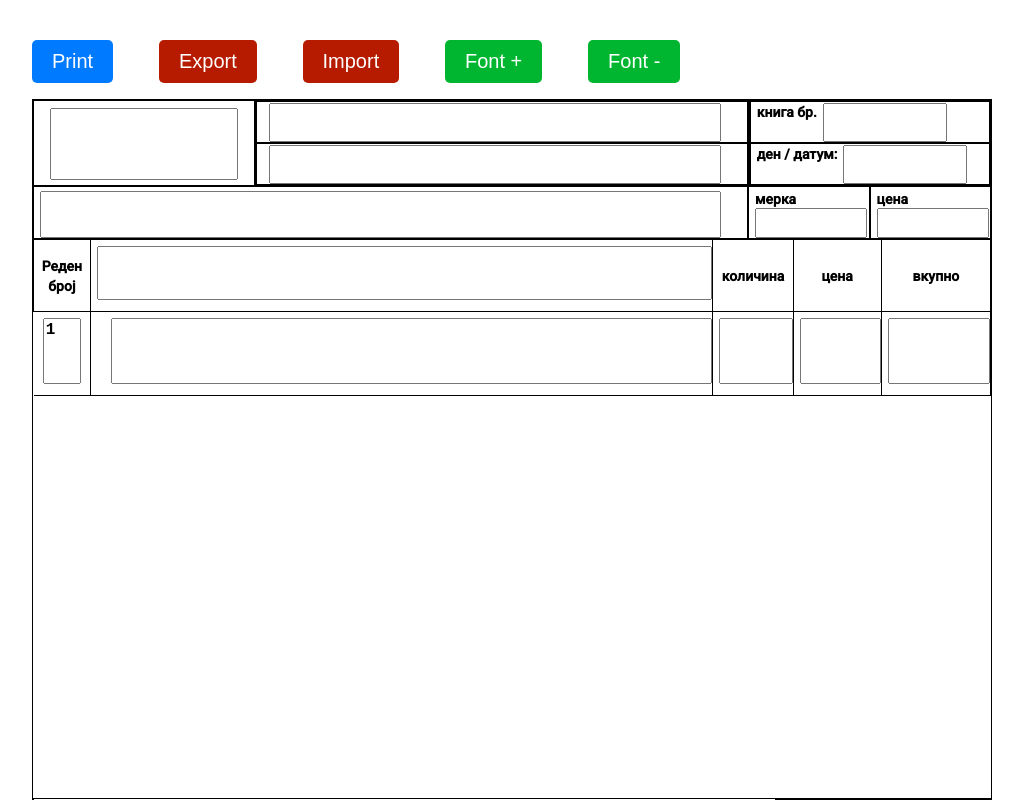
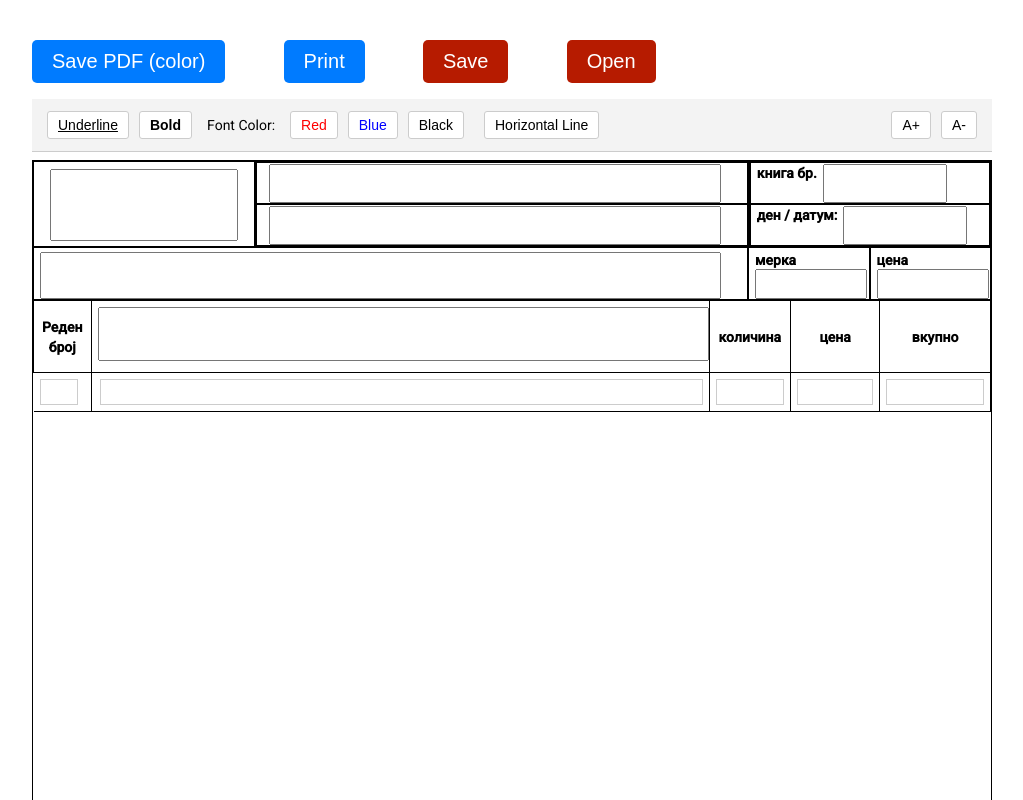
Before and after one commit to florent-fejzula/gradezna-kniga-driton, an Angular app: page / in a window 1280 px wide. Shown: the top 800 px of the page, without its empty margins (128-1151 px from the left). Built offline with nearby package versions, Linux system fonts and the light colour scheme.

Commit message:
horizontal line, colors

```diff
--- a/package.json
+++ b/package.json
@@ -9,7 +9,8 @@
     "watch": "ng build --watch --configuration development",
     "test": "ng test",
     "electron": "electron .",
-    "electron-build": "ng build && electron ."
+    "electron-build": "ng build && electron .",
+    "package": "electron-packager . gradezhna-kniga --icon=src/assets/electron-icon-red.ico --overwrite"
   },
   "private": true,
   "dependencies": {
--- a/preload.js
+++ b/preload.js
@@ -2,4 +2,6 @@ const { contextBridge, ipcRenderer } = require('electron');
 
 contextBridge.exposeInMainWorld('electron', {
   showOpenDialog: () => ipcRenderer.invoke('show-open-dialog'),
+  saveAsPDF: (options) => ipcRenderer.invoke('save-as-pdf', options),
+  printPage: () => ipcRenderer.invoke('print-page')
 });
--- a/src/app/app.component.html
+++ b/src/app/app.component.html
@@ -1,19 +1,68 @@
 <div class="buttons">
-  <button class="button print" (click)="printThisPage()">Print</button>
-  <button class="button export" (click)="exportToJson()">Export</button>
+  <button class="button print" (click)="saveAsPDF()">Save PDF (color)</button>
+  <button class="button print" (click)="printPage()">Print</button>
+  <button class="button export" (click)="exportToJson()">Save</button>
   <input
     type="file"
     (change)="importJson($event)"
     style="display: none"
     #fileInput
   />
-  <button class="button export" (click)="fileInput.click()">Import</button>
-  <button class="button edit" (click)="increaseFontSize()">Font +</button>
-  <button class="button edit" (click)="decreaseFontSize()">Font -</button>
+  <button class="button export" (click)="fileInput.click()">Open</button>
   <button class="invisible"></button>
   <button class="invisible"></button>
 </div>
 <h1 class="fileName">{{ fileName }}</h1>
+<div class="editPanel">
+  <!-- Text Formatting Buttons -->
+  <button (click)="underlineText()" class="toolbar-button">
+    <u>Underline</u>
+  </button>
+  <button (click)="boldText()" class="toolbar-button">
+    <b>Bold</b>
+  </button>
+
+  <!-- Background Color Buttons -->
+  <!-- <div class="color-section">
+    <span>Background Color:</span>
+    <button (click)="changeBackgroundColor('red')" class="toolbar-button red">
+      Red
+    </button>
+    <button (click)="changeBackgroundColor('blue')" class="toolbar-button blue">
+      Blue
+    </button>
+    <button (click)="changeBackgroundColor('green')" class="toolbar-button green">
+      Green
+    </button>
+    <button (click)="changeBackgroundColor('yellow')" class="toolbar-button yellow">
+      Yellow
+    </button>
+    <button (click)="changeBackgroundColor('white')" class="toolbar-button">
+      White
+    </button>
+  </div> -->
+
+  <!-- Font Color Buttons -->
+  <div class="color-section font">
+    <span class="font-label">Font Color:</span>
+    <button (click)="changeFontColor('red')" class="toolbar-button red">
+      Red
+    </button>
+    <button (click)="changeFontColor('blue')" class="toolbar-button blue">
+      Blue
+    </button>
+    <button (click)="changeFontColor('black')" class="toolbar-button">
+      Black
+    </button>
+  </div>
+  <button class="toolbar-button" (click)="insertHorizontalLine()">Horizontal Line</button>
+
+  <div class="flex-spacer"></div>
+
+  <!-- Font Size Buttons -->
+  <button (click)="increaseFontSize()" class="toolbar-button">A+</button>
+  <button (click)="decreaseFontSize()" class="toolbar-button">A-</button>
+</div>
 
 <div class="wrapper">
   <div class="top_part">
@@ -33,7 +82,6 @@
         <div class="izveduvac">
           <input matInput [(ngModel)]="izveduvacInputValue" />
           <!-- <h2 class="izveduvacTitle">ТИЛ КЕРАМИК 2014 ДООЕЛ</h2> -->
-          <!-- <h2 class="izveduvacTitle">ПРОФИНГ АРТ ДООЕЛ</h2> -->
         </div>
       </div>
       <div class="column datum">
@@ -49,8 +97,6 @@
     </div>
     <div class="row">
       <div class="pozicija">
-        <!-- <button (click)="increasePozicijaFontSize()">+</button>
-        <button (click)="decreasePozicijaFontSize()">-</button> -->
         <textarea
           cdkTextareaAutosize
           [(ngModel)]="pozicijaInputValue"
@@ -66,7 +112,6 @@
         <input matInput [(ngModel)]="cenaInputValue" />
       </div>
     </div>
-    <!-- <button class="new-row-button" (click)="addNewRow()">New Row</button> -->
     <table class="mainTable">
       <thead>
         <tr class="headerRow">
@@ -79,7 +124,6 @@
             ></textarea>
           </th>
           <th class="tKolicina">количина</th>
-          <!-- <th class="tMerka">мерка</th> -->
           <th class="tCena">цена</th>
           <th class="tVkupno">вкупно</th>
         </tr>
@@ -87,66 +131,46 @@
       <tbody>
         <tr *ngFor="let row of tableData; let i = index">
           <td>
-            <textarea
-              #textareaElement
-              cdkTextareaAutosize
+            <div
+              contenteditable="true"
               [(ngModel)]="row.redenBrojArea"
-              class="redenBrojArea"
+              class="editableDiv redenBrojArea"
               [style.font-size.px]="fontSize"
-              (keydown)="handleKeydown($event, i, 'redenBrojArea')"
-            ></textarea>
+              id="editableDiv"
+            ></div>
           </td>
           <td>
-            <textarea
-              #textareaElement
-              cdkTextareaAutosize
+            <div
+              contenteditable="true"
               [(ngModel)]="row.textAreaInput"
-              class="textArea"
+              class="editableDiv textArea"
               [style.font-size.px]="fontSize"
-              (keydown)="handleKeydown($event, i, 'textAreaInput')"
-            ></textarea>
+            ></div>
           </td>
           <td>
-            <textarea
-              #textareaElement
-              cdkTextareaAutosize
+            <div
+              contenteditable="true"
               [(ngModel)]="row.kolicinaArea"
-              class="kolicinaArea"
+              class="editableDiv kolicinaArea"
               [style.font-size.px]="fontSize"
-              (keydown)="handleKeydown($event, i, 'kolicinaArea')"
-            ></textarea>
-          </td>
-          <!-- <td>
-            <textarea
-              cdkTextareaAutosize
-              [(ngModel)]="row.merkaArea"
-              class="merkaArea"
-              [style.font-size.px]="fontSize"
-            ></textarea>
-          </td> -->
-          <td>
-            <textarea
-              #textareaElement
-              cdkTextareaAutosize
-              [(ngModel)]="row.cenaArea"
-              class="cenaArea"
-              [style.font-size.px]="fontSize"
-              (keydown)="handleKeydown($event, i, 'cenaArea')"
-            ></textarea>
+            ></div>
           </td>
           <td>
-            <textarea
-              #textareaElement
-              cdkTextareaAutosize
+            <div
+              contenteditable="true"
+              [(ngModel)]="row.cenaArea"
+              class="editableDiv cenaArea"
+              [style.font-size.px]="fontSize"
+            ></div>
+          </td>
+          <td>
+            <div
+              contenteditable="true"
               [(ngModel)]="row.vkupnoArea"
-              class="vkupnoArea"
+              class="editableDiv vkupnoArea"
               [style.font-size.px]="fontSize"
-              (keydown)="handleKeydown($event, i, 'vkupnoArea')"
-            ></textarea>
+            ></div>
           </td>
-          <!-- <button (click)="removeRow(i)" mat-icon-button class="delete-button">
-            <mat-icon>delete</mat-icon>
-          </button> -->
         </tr>
       </tbody>
     </table>
--- a/src/app/app.component.scss
+++ b/src/app/app.component.scss
@@ -60,8 +60,111 @@
   margin-bottom: 8px;
 }
 
+.editPanel {
+  width: 940px;
+  margin: auto;
+  display: flex;
+  align-items: center;
+  padding: 10px;
+  background-color: #f3f3f3;
+  border-bottom: 1px solid #ccc;
+  margin-bottom: 8px;
+  flex-wrap: wrap;
+}
+
+.toolbar-button {
+  background-color: white;
+  border: 1px solid #ccc;
+  border-radius: 3px;
+  padding: 5px 10px;
+  margin: 0 5px;
+  cursor: pointer;
+  font-size: 14px;
+  font-family: Arial, sans-serif;
+  transition: background-color 0.3s, border-color 0.3s;
+}
+
+.toolbar-button u {
+  text-decoration: underline;
+}
+
+.toolbar-button b {
+  font-weight: bold;
+}
+
+.toolbar-button:hover {
+  background-color: #e7e7e7;
+  border-color: #999;
+}
+
+.toolbar-button.red {
+  color: red;
+}
+
+.toolbar-button.blue {
+  color: blue;
+}
+
+.toolbar-button.black {
+  color: black;
+}
+
+.toolbar-button:active {
+  background-color: #d7d7d7;
+}
+
+.toolbar-button:focus {
+  outline: none;
+}
+
+.flex-spacer {
+  flex: 1;
+}
+
+.color-section {
+  display: flex;
+  align-items: center;
+  margin: 2px 10px;
+}
+
+.color-section span {
+  margin-right: 10px;
+}
+
+.custom-underline {
+  text-decoration: none; /* Remove the default underline */
+  border-bottom: 2px solid currentColor; /* Add custom underline */
+  padding-bottom: 18px; /* Adjust this value to move the underline down */
+}
+
+.editableDiv {
+  border: 1px solid #ccc; /* Always show border */
+  padding: 2px;
+  min-height: 20px; /* Ensure there's some minimum height */
+  transition: border-color 0.3s;
+  outline: none; /* Remove the default outline on focus */
+  font-family: monospace !important;
+}
+
+.editableDiv:focus {
+  border-color: #999; /* Optional: Change border color on focus */
+}
+
+hr {
+  margin-block-start: 1px !important; /* Reducing the top margin */
+  margin-block-end: 1px !important; /* Reducing the bottom margin */
+  // margin-block: 1px !important;
+  // border-bottom-width: 2px !important;
+  // border-left-width: 2px !important;
+  // font-size: 50px !important;
+  // -webkit-border-horizontal-spacing: 27px !important;
+  // height: 2px !important;
+  // color: black !important;
+  border-color: black !important;
+}
+
 .new-row-button {
-  background-color: #4caf50; /* Green */
+  background-color: #4caf50;
   border: none;
   color: white;
   width: 160px;
@@ -76,7 +179,7 @@
 }
 
 .new-row-button:hover {
-  background-color: #45a049; /* Darker Green */
+  background-color: #45a049;
 }
 
 .wrapper {
@@ -305,7 +408,7 @@ table {
   td:nth-child(2) {
     width: 560px;
     text-align: left;
-    padding-left: 20px;
+    padding-left: 8px;
   }
 
   .redenBrojArea {
@@ -410,6 +513,7 @@ textarea[disabled] {
 @media print {
   .buttons,
   .fileName,
+  .editPanel,
   .pageEnd,
   .add-button,
   .new-row-button,
@@ -431,8 +535,10 @@ textarea[disabled] {
   textArea,
   .div2 input,
   .div3 input,
+  .preVkupnoInputValue,
   .div4 input,
-  .gradbaBrojInput {
+  .gradbaBrojInput,
+  .editableDiv {
     border: none;
   }
 
--- a/src/app/app.component.ts
+++ b/src/app/app.component.ts
@@ -1,4 +1,11 @@
-import { AfterViewInit, Component, ElementRef, QueryList, ViewChild, ViewChildren } from '@angular/core';
+import {
+  ChangeDetectorRef,
+  Component,
+  ElementRef,
+  QueryList,
+  ViewChild,
+  ViewChildren,
+} from '@angular/core';
 import { ExportService } from './export.service';
 import { FileSaveDialogComponent } from './file-save-dialog/file-save-dialog.component';
 import { MatDialog } from '@angular/material/dialog';
@@ -17,7 +24,8 @@ interface TableRow {
   templateUrl: './app.component.html',
   styleUrls: ['./app.component.scss'],
 })
-export class AppComponent implements AfterViewInit {
+export class AppComponent {
+  @ViewChildren('editableDiv') editableDivs!: QueryList<ElementRef>;
   @ViewChildren('textareaElement') textareaElements!: QueryList<ElementRef>;
   @ViewChild('fileInput') fileInput: ElementRef | undefined;
   fileName: string = '';
@@ -39,10 +47,12 @@ export class AppComponent implements AfterViewInit {
 
   fontSize: number = 16;
   fontSizePozicija: number = 20;
+  div4InputValue: string = '';
+  isDiv4InputDisabled: boolean = true;
 
   tableData: TableRow[] = [
     {
-      redenBrojArea: '1',
+      redenBrojArea: '',
       textAreaInput: '',
       kolicinaArea: '',
       merkaArea: '',
@@ -51,14 +61,11 @@ export class AppComponent implements AfterViewInit {
     },
   ];
 
-  div4InputValue: string = '';
-  isDiv4InputDisabled: boolean = true;
-
-  constructor(private exportService: ExportService, public dialog: MatDialog) {}
-
-  ngAfterViewInit() {
-    this.syncTextareaHeight();
-  }
+  constructor(
+    private exportService: ExportService,
+    public dialog: MatDialog,
+    private cdr: ChangeDetectorRef
+  ) {}
 
   increaseFontSize() {
     this.fontSize += 1;
@@ -74,6 +81,61 @@ export class AppComponent implements AfterViewInit {
 
   decreasePozicijaFontSize() {
     this.fontSizePozicija = Math.max(10, this.fontSizePozicija - 1);
+  }
+
+  underlineText(): void {
+    document.execCommand('underline');
+    this.applyCustomUnderline();
+  }
+
+  applyCustomUnderline(): void {
+    const selection = window.getSelection();
+    if (selection && selection.rangeCount > 0) {
+      const range = selection.getRangeAt(0);
+      const elements = range.commonAncestorContainer.parentElement?.querySelectorAll('u');
+      elements?.forEach((element: HTMLElement) => {
+        element.style.textDecoration = 'none'; // Remove default underline
+        element.style.borderBottom = '2px solid currentColor'; // Add custom underline
+        element.style.paddingBottom = '20px'; // Adjust padding to move underline down
+      });
+    }
+  }
+
+  insertHorizontalLine() {
+    const selection = window.getSelection();
+    if (selection && selection.rangeCount > 0) {
+      const range = selection.getRangeAt(0);
+      const commonAncestor = range.commonAncestorContainer;
+
+      let editableDiv: Element | null = null;
+      if (commonAncestor.nodeType === Node.ELEMENT_NODE) {
+        editableDiv = (commonAncestor as Element).closest('.editableDiv');
+      } else if (commonAncestor.parentElement) {
+        editableDiv = commonAncestor.parentElement.closest('.editableDiv');
+      }
+
+      if (editableDiv) {
+        const hr = document.createElement('hr');
+        hr.style.marginBlockStart = '1px';
+        hr.style.marginBlockEnd = '1px';
+        hr.style.borderColor = 'black';
+        range.deleteContents();
+        range.insertNode(hr);
+      }
+    }
+  }
+
+  // underlineText(): void {
+  //   document.execCommand('underline', false, '');
+  // }
+
+  boldText() {
+    document.execCommand('bold');
+  }
+
+  changeFontColor(color: string): void {
+    document.execCommand('styleWithCSS', false, 'true');
+    document.execCommand('foreColor', false, color);
   }
 
   async importFile() {
@@ -104,7 +166,7 @@ export class AppComponent implements AfterViewInit {
       gradezhnaKnigaInput: this.gradezhnaKnigaInput,
       izveduvacInputValue: this.izveduvacInputValue,
       tableTitleInputValue: this.tableTitleInputValue,
-      tableData: this.tableData,
+      tableData: this.tableData.map((row) => ({ ...row })),
       div4InputValue: this.div4InputValue,
       preVkupnoInputValue: this.preVkupnoInputValue,
     };
@@ -120,20 +182,13 @@ export class AppComponent implements AfterViewInit {
         this.exportService.exportToJsonFile(dataToExport, this.exportFileName);
       }
     });
-
-    // Prompt the user for the file name
-    // const userInput = prompt('Enter the file name:', this.exportFileName);
-    // if (userInput !== null && userInput.trim() !== '') {
-    //   this.exportFileName = userInput.trim();
-    //   this.exportService.exportToJsonFile(dataToExport, this.exportFileName);
-    // }
   }
 
   importJson(event: Event): void {
     const input = event.target as HTMLInputElement;
     if (input.files && input.files.length > 0) {
       const file = input.files[0];
-      this.fileName = file.name; // Set the file name to display
+      this.fileName = file.name;
 
       const reader = new FileReader();
       reader.onload = (e) => {
@@ -154,82 +209,47 @@ export class AppComponent implements AfterViewInit {
         this.tableData = importedData.tableData;
         this.div4InputValue = importedData.div4InputValue;
         this.preVkupnoInputValue = importedData.preVkupnoInputValue;
+        this.cdr.detectChanges();
       };
 
       reader.readAsText(file);
     }
+    this.cdr.detectChanges();
   }
 
-  handleKeydown(event: KeyboardEvent, rowIndex: number, columnName: string): void {
-    if (event.key === 'Enter') {
-      event.preventDefault(); // Prevent default Enter key behavior
-
-      // Update all textareas in the same row with a new line
-      this.tableData.forEach((row, index) => {
-        if (index === rowIndex) {
-          row.redenBrojArea += '\n';
-          row.textAreaInput += '\n';
-          row.kolicinaArea += '\n';
-          row.cenaArea += '\n';
-          row.vkupnoArea += '\n';
+  saveAsPDF() {
+    if ((window as any).electron && (window as any).electron.saveAsPDF) {
+      (window as any).electron.saveAsPDF({}).then((result: any) => {
+        if (result.success) {
+          console.log('PDF saved to:', result.path);
+        } else {
+          console.error('Failed to save PDF:', result.error);
         }
+      }).catch((error: any) => {
+        console.error('Error during save as PDF:', error);
       });
-
-      // Update the view
-      this.syncTextareaHeight();
+    } else {
+      console.error('saveAsPDF function is not available');
     }
   }
 
-  syncTextareaHeight(): void {
-    setTimeout(() => {
-      const heights = this.textareaElements.map(element => element.nativeElement.scrollHeight);
-      const maxHeight = Math.max(...heights);
-
-      this.textareaElements.forEach(element => {
-        element.nativeElement.style.height = `${maxHeight}px`;
+  printPage() {
+    if ((window as any).electron && (window as any).electron.printPage) {
+      (window as any).electron.printPage().then((result: any) => {
+        if (result.success) {
+          console.log('Print job started');
+        } else {
+          console.error('Failed to start print job:', result.error);
+        }
+      }).catch((error: any) => {
+        console.error('Error during print:', error);
       });
-    });
+    } else {
+      console.error('printPage function is not available');
+    }
   }
 
-  addNewRow() {
-    const nextRedenBroj = this.tableData.length + 1;
-    this.tableData.push({
-      redenBrojArea: nextRedenBroj.toString(),
-      textAreaInput: '',
-      kolicinaArea: '',
-      merkaArea: '',
-      cenaArea: '',
-      vkupnoArea: '',
-    });
-    // this.calculateDiv4InputValue();
-  }
-
-  // calculateVkupnoArea(row: TableRow) {
-  //   const kolicina = parseFloat(row.kolicinaArea);
-  //   const cena = parseFloat(row.cenaArea);
-  //   if (!isNaN(kolicina) && !isNaN(cena)) {
-  //     row.vkupnoArea = (kolicina * cena).toFixed(2);
-  //   } else {
-  //     row.vkupnoArea = '';
-  //   }
-  //   // this.calculateDiv4InputValue();
+  // printPage() {
+  //   window.print();
   // }
-
-  // calculateDiv4InputValue() {
-  //   const total = this.tableData.reduce((total, row) => {
-  //     return total + (parseFloat(row.vkupnoArea) || 0);
-  //   }, 0);
-
-  //   const formattedTotal = total.toFixed(2) + '.00';
-
-  //   this.div4InputValue = parseFloat(formattedTotal);
-  // }
-
-  removeRow(index: number) {
-    this.tableData.splice(index, 1);
-  }
-
-  printThisPage() {
-    window.print();
-  }
 }
--- a/src/app/app.module.ts
+++ b/src/app/app.module.ts
@@ -10,9 +10,10 @@ import { MatFormFieldModule } from '@angular/material/form-field';
 import { MatIconModule } from '@angular/material/icon';
 import { MatTableModule } from '@angular/material/table';
 import { FileSaveDialogComponent } from './file-save-dialog/file-save-dialog.component';
+import { ContenteditableValueAccessorDirective } from './contenteditable-value-accessor.directive';
 
 @NgModule({
-  declarations: [AppComponent, FileSaveDialogComponent],
+  declarations: [AppComponent, FileSaveDialogComponent, ContenteditableValueAccessorDirective],
   imports: [
     BrowserModule,
     NoopAnimationsModule,
```
Also changed, not shown: app.js (+101 -2 lines), src/app/contenteditable-value-accessor.directive.ts (added, +51 -0 lines), 1 other file (tests, documents, lock files or other folders).
